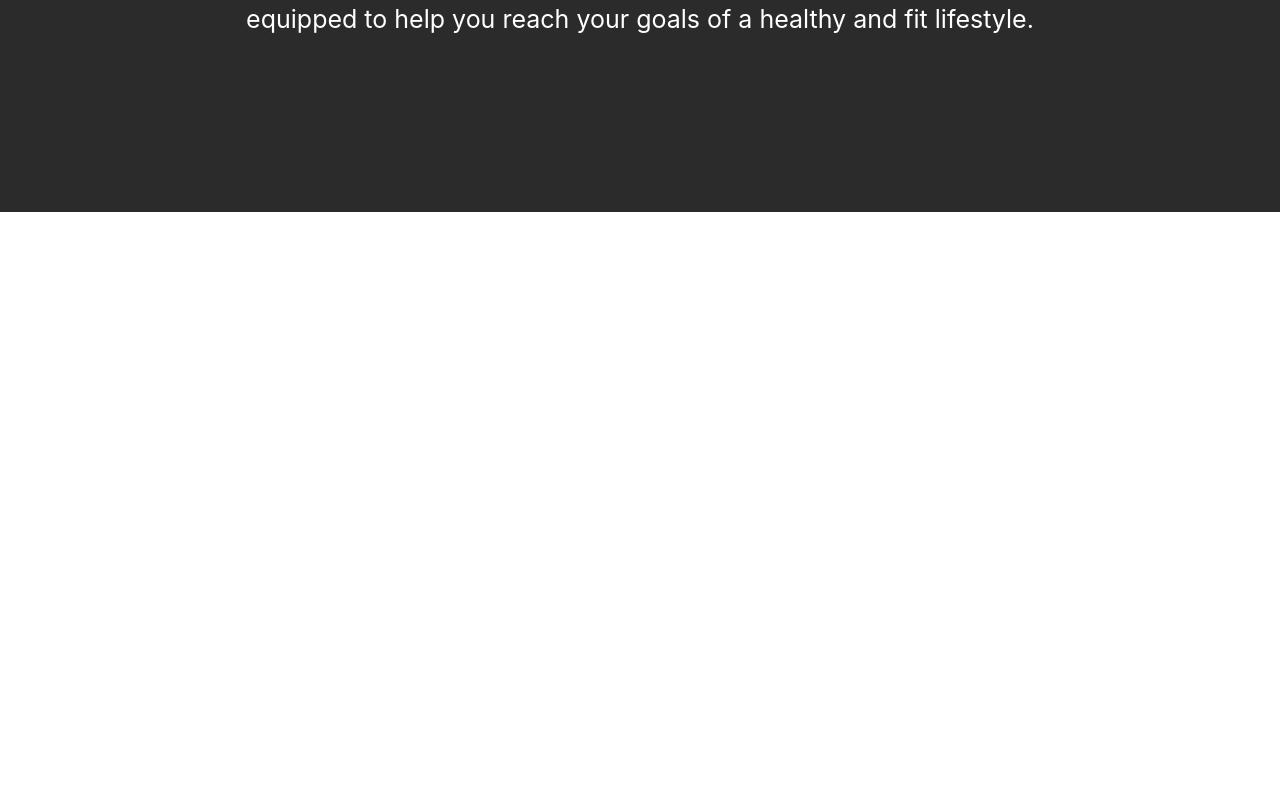
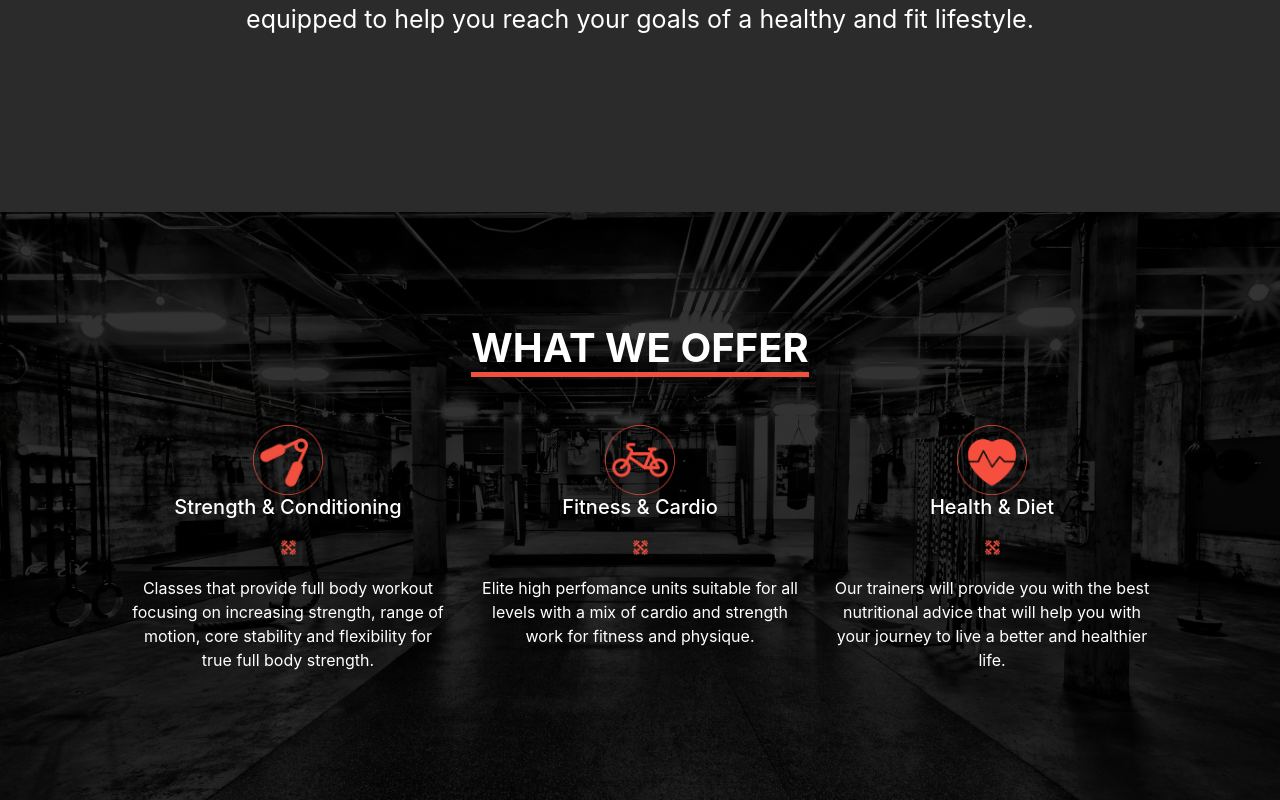
Before and after one commit to Asare12/MyReactApp, a React (Create React App) app: page / in a window 1280 px wide. Shown: the part 908-1708 px from the top of the page. Before the commit the page ends 1120 px from the top, so only its background shows below. Built offline with nearby package versions, Linux system fonts and the light colour scheme.

Commit message:
Adding service component

```diff
--- a/src/App.css
+++ b/src/App.css
@@ -29,6 +29,21 @@
   height: 30em;
 }
 
+.service{
+  background:linear-gradient(
+    rgba(0, 0, 0,0.8),
+    rgba(0, 0, 0,0.8)
+  ), url(./images/gym-background.jpg) center no-repeat;
+  background-size: cover;
+  padding: 7em;
+}
+
+.heading{
+  font-size: 40px;
+  font-weight: bold;
+  border-bottom: 5px solid #f2503e;
+}
+
 hr.divider-xx{
   border: 0;
   height: 55px;
--- a/src/App.js
+++ b/src/App.js
@@ -3,6 +3,7 @@ import "./App.css";
 import MyNavbar from "./components/navbar";
 import TopContent from "./components/top-content";
 import About from "./components/about";
+import Service from "./components/service";
 
 function App() {
   return (
@@ -14,6 +15,9 @@ function App() {
       <div className="about">
         <About />
       </div>
+      <div className="service">
+        <Service />
+      </div>
     </div>
   );
 }
--- a/src/components/navbar.js
+++ b/src/components/navbar.js
@@ -17,6 +17,12 @@ export default class MyNavbar extends React.Component {
             <Nav.Item>
               <Nav.Link href="#home" className="custom-nav-link">
                 Home
+              </Nav.Link>
+            </Nav.Item>
+
+            <Nav.Item>
+              <Nav.Link href="#service" className="custom-nav-link">
+                Service
               </Nav.Link>
             </Nav.Item>
 
--- /dev/null
+++ b/src/components/service.js
@@ -0,0 +1,66 @@
+import React from "react";
+import Container from "react-bootstrap/Container";
+import Row from "react-bootstrap/Row";
+import Col from "react-bootstrap/Col";
+import Image from "react-bootstrap/Image";
+
+export default class Service extends React.Component {
+  render() {
+    return (
+      <Container>
+        <Row className="justify-content-md-center">
+          <Col md="auto">
+            <h1 className="mb-5 heading">WHAT WE OFFER</h1>
+          </Col>
+        </Row>
+        <Row>
+          <Col md="4">
+            <Image
+              className="mx-auto d-block"
+              src={require("../images/strength-icon.png")}
+              alt="Strength Icon"
+              style={{ height: "70px", width: "70px" }}
+            />
+            <h5>Strength & Conditioning</h5>
+            <hr className="divider-x" />
+            <p>
+              Classes that provide full body workout focusing on increasing
+              strength, range of motion, core stability and flexibility for true
+              full body strength.
+            </p>
+          </Col>
+          <Col md="4">
+            <Image
+              className="mx-auto d-block"
+              src={require("../images/bike-icon.png")}
+              alt="Bike Icon"
+              style={{ height: "70px", width: "70px" }}
+            />
+            <h5>Fitness & Cardio</h5>
+            <hr className="divider-x" />
+            <p>
+              Elite high perfomance units suitable for all levels with a mix of
+              cardio and strength work for fitness and physique.
+            </p>
+          </Col>
+
+          <Col md="4">
+            <Image
+              className="mx-auto d-block"
+              src={require("../images/health-icon.png")}
+              alt="Health Icon"
+              style={{ height: "70px", width: "70px" }}
+            />
+            <h5>Health & Diet</h5>
+            <hr class="divider-x" />
+            <p>
+              Our trainers will provide you with the best nutritional advice
+              that will help you with your journey to live a better and
+              healthier life.
+            </p>
+          </Col>
+        </Row>
+      </Container>
+    );
+  }
+}
```
